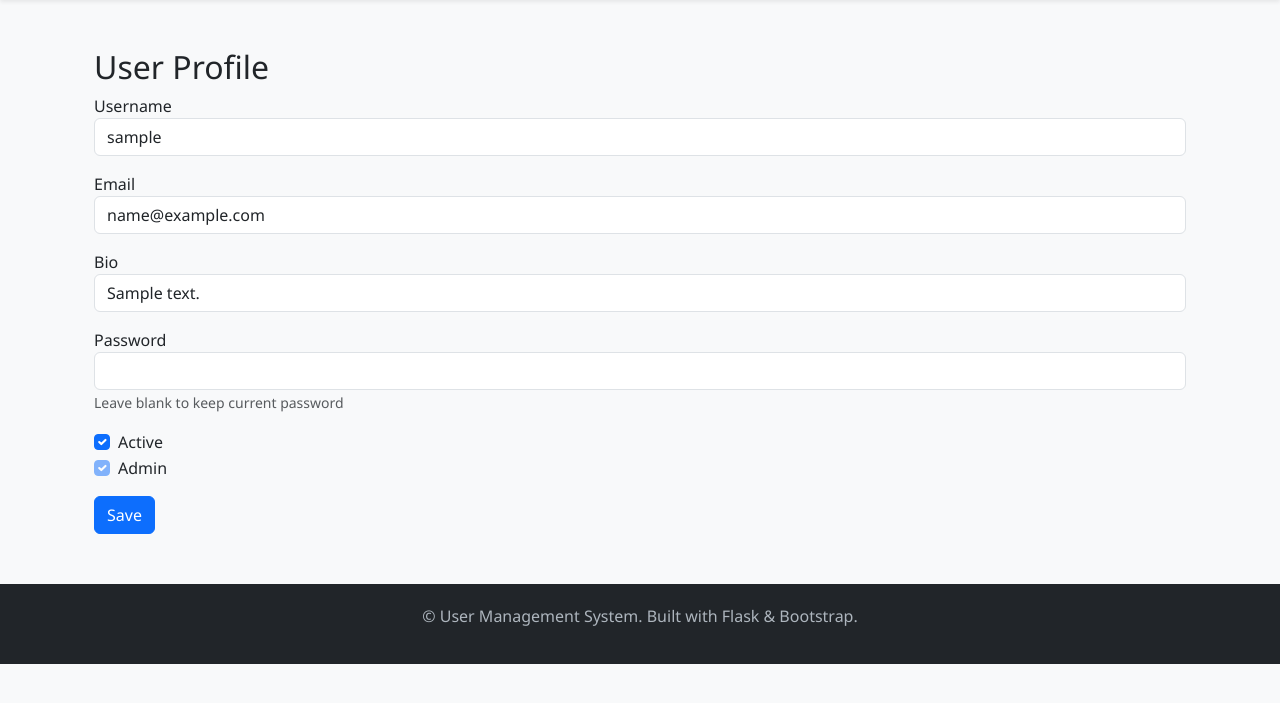
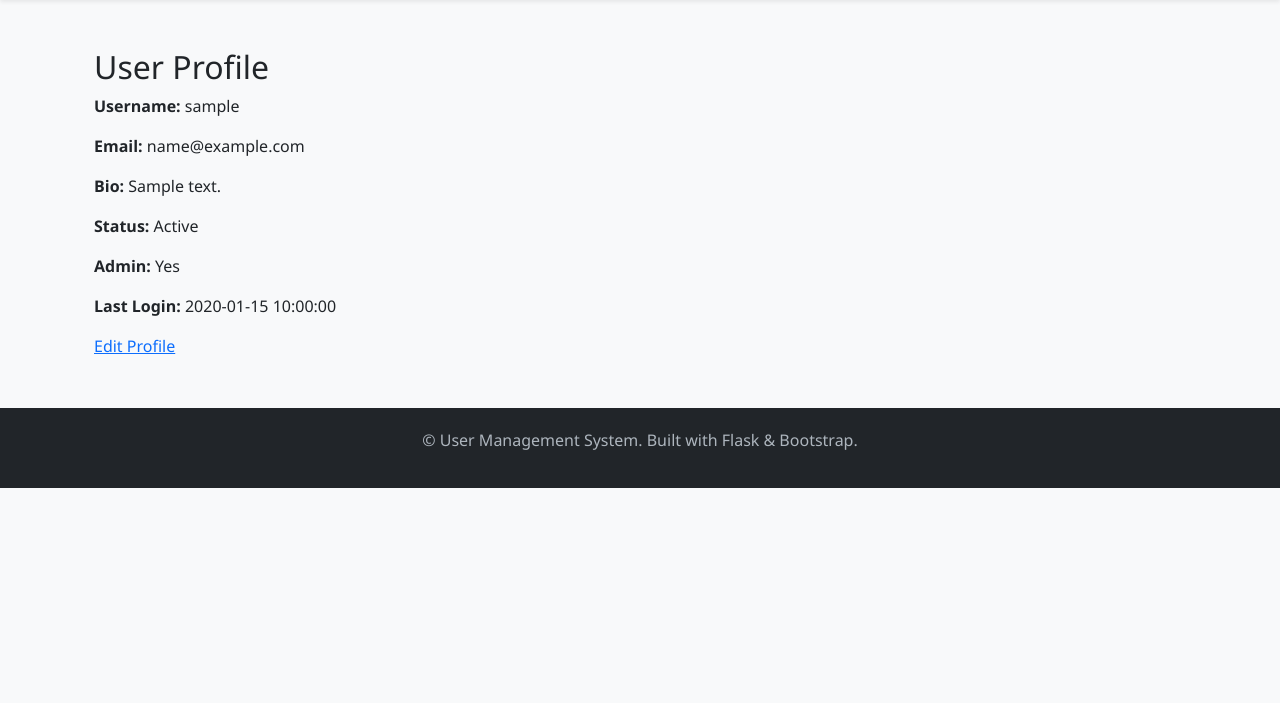
Before and after one commit to Abdulics/flask_user_managemnt, a Flask app: page /dashboard/profile in a window 1280 px wide. Shown: the part 62-765 px from the top of the page. Run offline with Flask 3, Linux system fonts and the light colour scheme; a user stored in the database is signed in; tables that the repository leaves empty hold one stand-in row (values such as "Sample post").

Commit message:
user can view and edit their profile information. still need to implement proper access controls and validations for updating user data.

```diff
--- a/app/routes/dashboard.py
+++ b/app/routes/dashboard.py
@@ -1,5 +1,5 @@
 from datetime import datetime, timezone
-from flask import Blueprint, render_template, flash, redirect, url_for
+from flask import Blueprint, render_template, flash, redirect, url_for, request
 from app.forms.dashboard_forms import DashboardActionForm
 from flask_login import login_required, current_user
 from app import db
@@ -23,13 +23,29 @@ def index():
     return render_template('dashboard/dashboard.html', form=form)
 
 
-@dashboard_bp.route('/profile', methods=['GET', 'POST'])
+
+# View Profile (Read-only)
+@dashboard_bp.route('/profile')
 @login_required
-def profile():
+def view_profile():
+    return render_template('dashboard/profile_view.html', user=current_user)
+
+# Edit Profile
+@dashboard_bp.route('/profile/edit', methods=['GET', 'POST'])
+@login_required
+def edit_profile():
     form = UserForm(actor=current_user, target=current_user, obj=current_user)
-    print(f"Editing profile for user: {current_user.username}")
+
     if form.validate_on_submit():
-        form.populate_obj(current_user)
-        db.session.commit()
-        flash("Profile updated successfully!", "success")
-    return render_template('dashboard/profile.html', form=form)
+        try:
+            form.apply_changes(current_user)
+            db.session.commit()
+            flash("Profile updated successfully!", "success")
+            return redirect(url_for('main.view_profile'))
+        except Exception as e:
+            db.session.rollback()
+            flash(f"Error updating profile: {str(e)}", "danger")
+    elif request.method == 'POST':
+        flash("Please correct the errors below.", "warning")
+
+    return render_template('dashboard/profile_edit.html', form=form)
--- a/app/templates/dashboard/dashboard.html
+++ b/app/templates/dashboard/dashboard.html
@@ -10,7 +10,7 @@
                     #Home</a>
                 </li>
                 <li class="nav-item mb-2">
-                    <a href="{{ url_for('dashboard.profile') }}">Profile</a>
+                    <a href="{{ url_for('dashboard.view_profile') }}">Profile</a>
                 </li>
                 <li class="nav-item mb-2">
                     #Settings</a>
--- a/app/templates/dashboard/profile.html
+++ /dev/null
@@ -1,42 +0,0 @@
-{% extends "base.html" %}
-{% block content %}
-<div class="container mt-4">
-    <h2>User Profile</h2>
-    <form method="POST">
-        {{ form.hidden_tag() }}
-
-        <div class="mb-3">
-            {{ form.username.label }}<br>
-            {{ form.username(class="form-control") }}
-        </div>
-
-        <div class="mb-3">
-            {{ form.email.label }}<br>
-            {{ form.email(class="form-control") }}
-        </div>
-
-        <div class="mb-3">
-            {{ form.bio.label }}<br>
-            {{ form.bio(class="form-control") }}
-        </div>
-
-        <div class="mb-3">
-            {{ form.password.label }}<br>
-            {{ form.password(class="form-control") }}
-            <small class="text-muted">Leave blank to keep current password</small>
-        </div>
-
-        <div class="form-check">
-            {{ form.is_active(class="form-check-input") }} {{ form.is_active.label }}
-        </div>
-
-        <div class="form-check">
-            {{ form.is_admin(class="form-check-input") }} {{ form.is_admin.label }}
-        </div>
-
-        <div class="mt-3">
-            {{ form.submit(class="btn btn-primary") }}
-        </div>
-    </form>
-</div>
-{% endblock %}
--- /dev/null
+++ b/app/templates/dashboard/profile_view.html
@@ -0,0 +1,13 @@
+{% extends "base.html" %}
+{% block content %}
+<div class="container mt-4">
+    <h2>User Profile</h2>
+    <p><strong>Username:</strong> {{ user.username }}</p>
+    <p><strong>Email:</strong> {{ user.email }}</p>
+    <p><strong>Bio:</strong> {{ user.bio or "No bio provided" }}</p>
+    <p><strong>Status:</strong> {{ "Active" if user.is_active else "Inactive" }}</p>
+    <p><strong>Admin:</strong> {{ "Yes" if user.is_admin else "No" }}</p>
+    <p><strong>Last Login:</strong> {{ user.last_login or "Never" }}</p>
+    <a href="{{ url_for('dashboard.edit_profile') }}">Edit Profile</a>
+</div>
+{% endblock %}
```
Also changed, not shown: app/templates/dashboard/profile_edit.html (added, +63 -0 lines).
